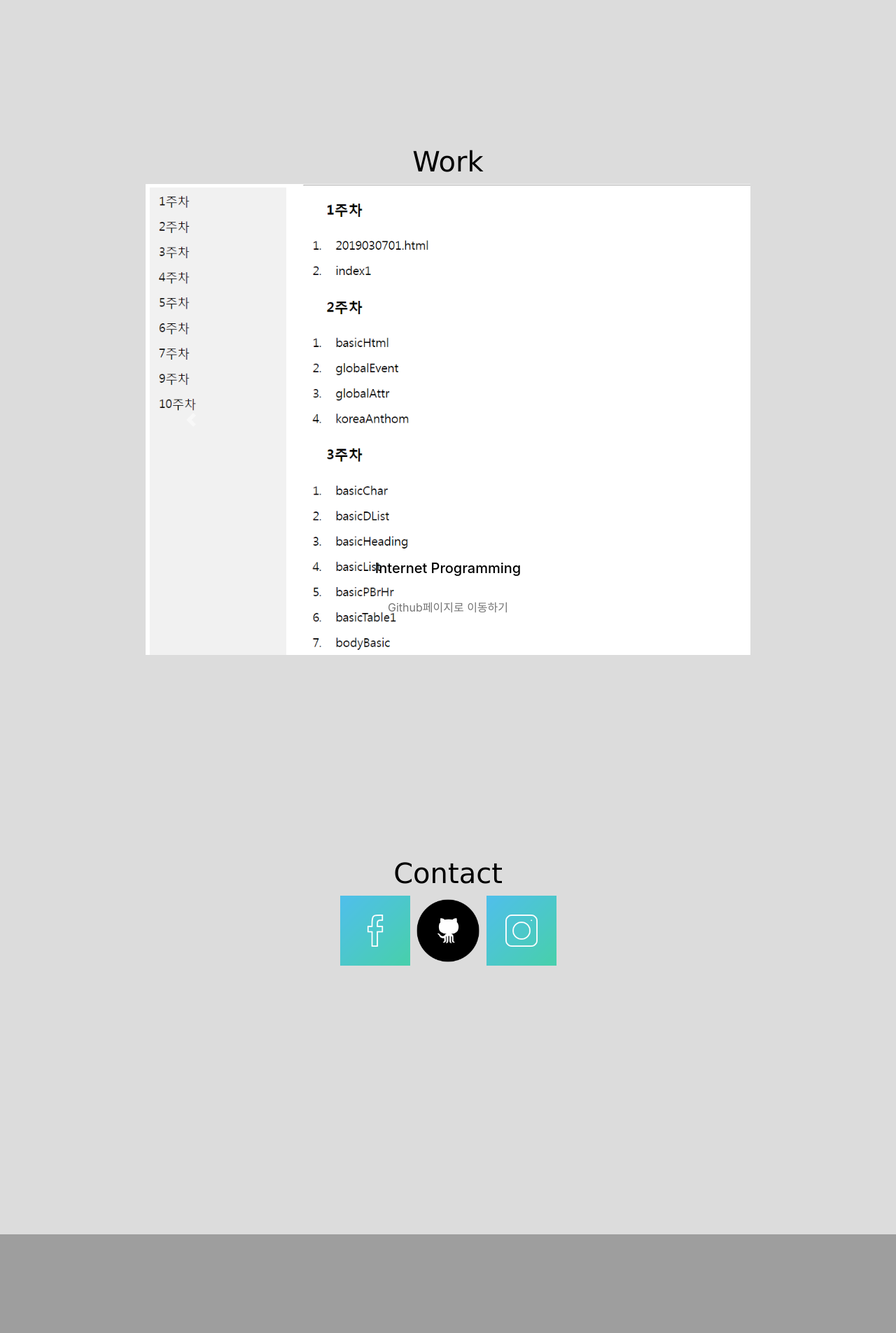
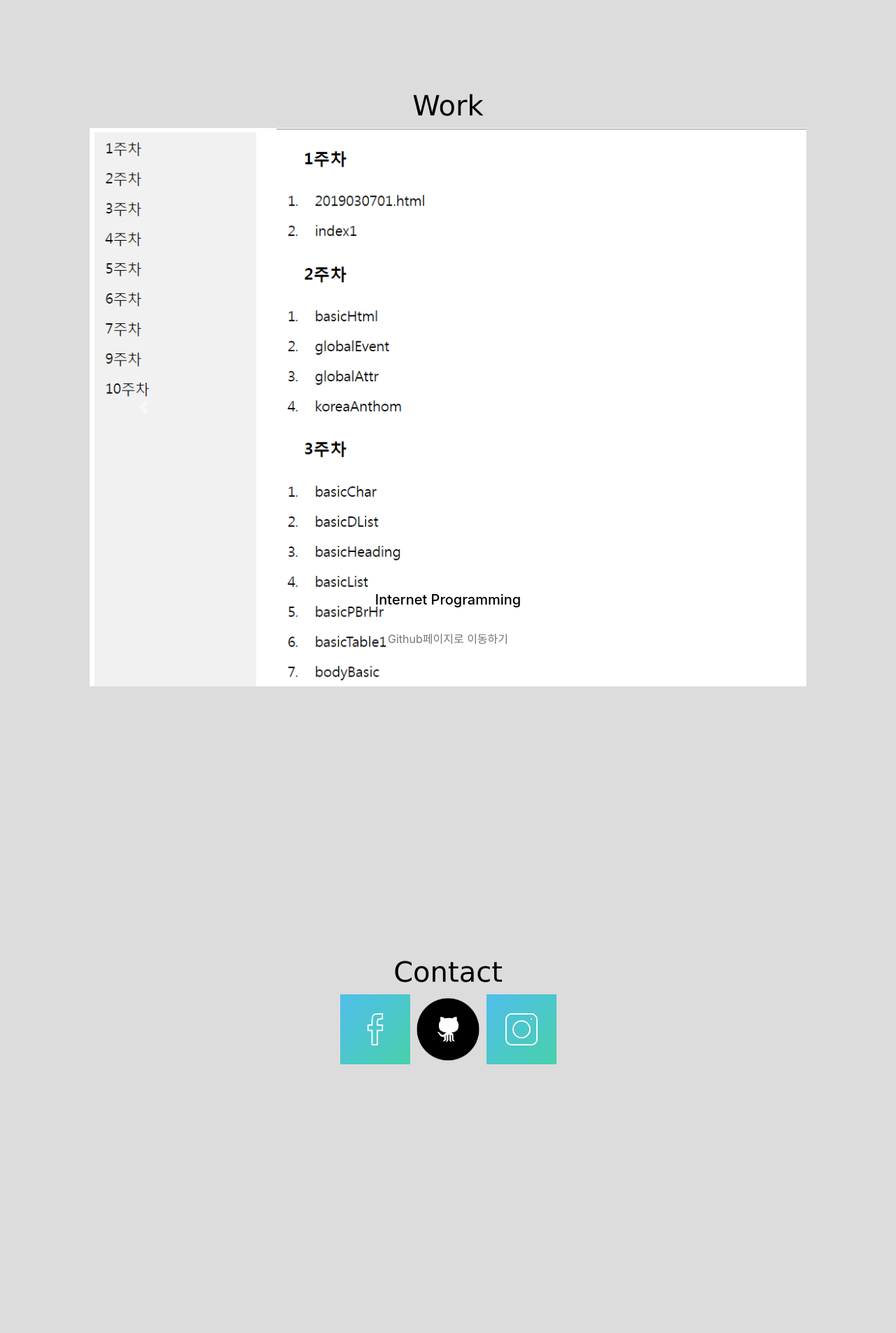
Before and after one commit to wonjaejeon92/wonjaejeon92.github.io, a PHP site: page /pf/portfolio.html in a window 1280 px wide. Shown: the part 1762-3667 px from the top of the page at 70% size. Before the commit the page ends 3526 px from the top, so only its background shows below. Run offline with PHP 8.4, Linux system fonts and the light colour scheme.

Commit message:
Update pfstyle.css

```diff
--- a/css/pfstyle.css
+++ b/css/pfstyle.css
@@ -42,8 +42,9 @@
             padding-bottom: 9.4em;
         }
         .work{
-            margin: 6em;
-            padding: 7em;
+            margin: 4em;
+            padding: 4em;
+            padding-bottom: 15em;
             color: dimgrey;
         }
         .contact{
```
